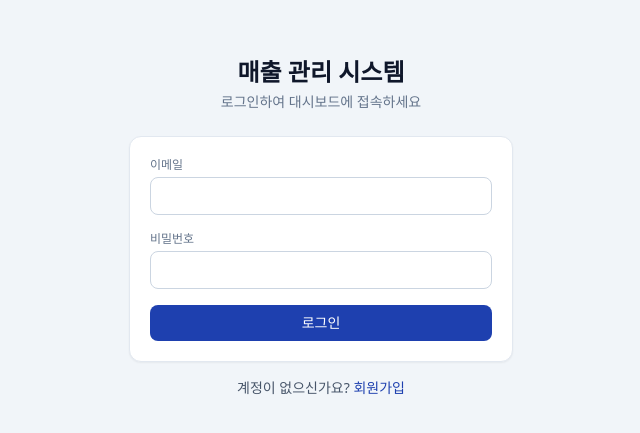
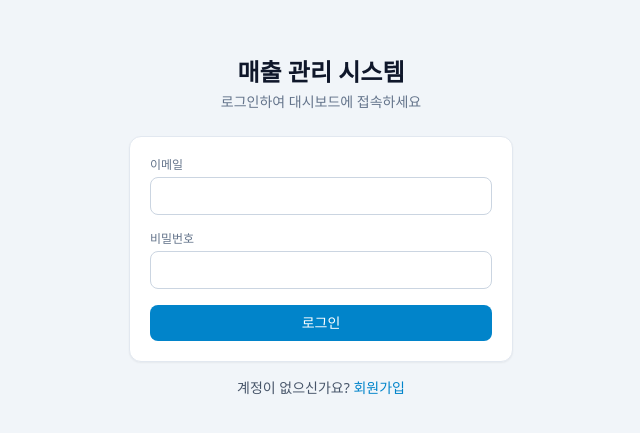
Before and after one commit to youbro0210/b2b-sales-dashboard, a Next.js app: page /login in a window 1280 px wide. Shown: the part 173-606 px from the top of the page, without its empty margins (319-959 px from the left). Built offline with nearby package versions, Linux system fonts and the light colour scheme; no server answers.

Commit message:
Update tailwind.config.ts

```diff
--- a/tailwind.config.ts
+++ b/tailwind.config.ts
@@ -8,9 +8,12 @@ const config: Config = {
   theme: {
     extend: {
       colors: {
+        // 은하수산 브랜드 컬러 (바다 블루)
         brand: {
-          DEFAULT: "#1e40af",
-          light: "#3b82f6",
+          DEFAULT: "#0184CA",
+          light: "#38bdf8",
+          dark: "#0166A3",
+          deep: "#0A2540",
         },
       },
     },
```
